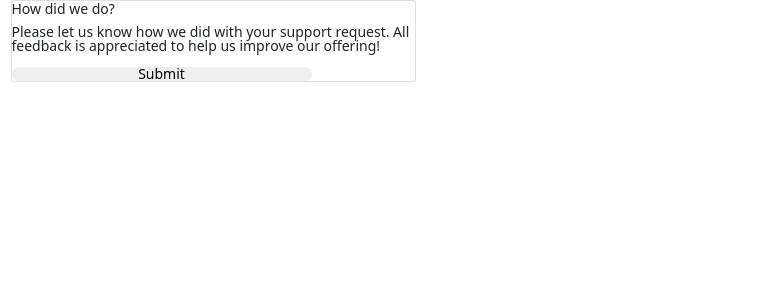
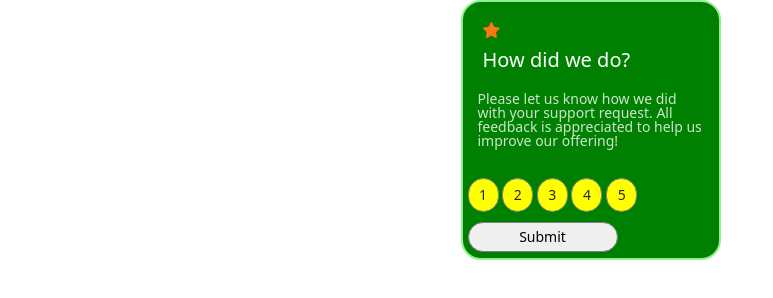
Before and after one commit to K4speeer/Exercises, a plain HTML site: page Interactive Rating Component/index.html in a window 1280 px wide. Shown: the whole page, without its empty margins (0-773 px from the left). Drawn offline with nearby package versions, Linux system fonts and the light colour scheme.

Commit message:
Iploading progress

```diff
--- a/Interactive Rating Component/index.html
+++ b/Interactive Rating Component/index.html
@@ -6,30 +6,32 @@
   <meta name="viewport" content="width=device-width, initial-scale=1.0">
 
 
-<link href="https://cdn.jsdelivr.net/npm/bootstrap@5.0.2/dist/css/bootstrap.min.css" rel="stylesheet" integrity="sha384-EVSTQN3/azprG1Anm3QDgpJLIm9Nao0Yz1ztcQTwFspd3yD65VohhpuuCOmLASjC" crossorigin="anonymous">
+<link rel="stylesheet" href="./styles/bootstrap.css">
 
 <link rel="stylesheet" href="./styles/styles.css">
 
   <title>Interactive Rating Component</title>
 </head>
 <body>
-  <div class="container-fluid">
-    <div class="row">
-      <div class="col-xl-4 col-s-12 center">
-        <div class="card">
-          <img src="" alt="" id="cardImg">
-          <h2 class="cardTitle">
-            How did we do?
-          </h2>
-          <p class="cardText">
+  <div class="container">
+    <div class="row justify-content-center">
+      <div class="col-lg-4">
+        <div id="card">
+          <img src="./img/icon-star.svg" alt="star" id="star">
+          <h1 id="cardTitle">How did we do?</h1>
+          <p id="cardInfo">
             Please let us know how we did with your support request. All feedback is appreciated
             to help us improve our offering!
           </p>
-
-
+          <div class="btns">
+            <button class="btn btn-1" id="1">1</button>
+            <button class="btn btn-2" id="2">2</button>
+            <button class="btn btn-3" id="3">3</button>
+            <button class="btn btn-4" id="4">4</button>
+            <button class="btn btn-5" id="5">5</button>
+          </div>
           <button id="submit">Submit</button>
         </div>
-      </div>
       </div>
     </div>
   </div>
@@ -38,12 +40,9 @@
 
 
 
+  <script src="./scripts/jquery-2.1.4.min.js"></script>
 
-
-
-  <script src="https://cdn.jsdelivr.net/npm/@popperjs/core@2.9.2/dist/umd/popper.min.js" integrity="sha384-IQsoLXl5PILFhosVNubq5LC7Qb9DXgDA9i+tQ8Zj3iwWAwPtgFTxbJ8NT4GN1R8p" crossorigin="anonymous"></script>
-
-  <script src="https://cdn.jsdelivr.net/npm/bootstrap@5.0.2/dist/js/bootstrap.min.js" integrity="sha384-cVKIPhGWiC2Al4u+LWgxfKTRIcfu0JTxR+EQDz/bgldoEyl4H0zUF0QKbrJ0EcQF" crossorigin="anonymous"></script>
+  <script src="./scripts/bootstrap.js"></script>
 
   <script src="./scripts/index.js"></script>
 </body>
--- a/Interactive Rating Component/scripts/index.js
+++ b/Interactive Rating Component/scripts/index.js
@@ -0,0 +1,10 @@
+$("btn").click(function(){
+  console.log(this.getAttribute("id"));
+})
+
+// var submitted = false;
+
+// $("submit").click(function(){
+//   submitted = true;
+//   console.log(submitted);
+// })
--- a/Interactive Rating Component/styles/styles.css
+++ b/Interactive Rating Component/styles/styles.css
@@ -56,12 +56,65 @@ h1,h2,h3,h4,h5,h6{
 
 /* null(ing) styles in the project */
 
+#card{
+  padding: 10px 5px 5px 5px;
+  width: 260px;
+  height: 260px;
+  border: 2px solid lightgreen;
+  background-color: green;
+  border-radius: 20px;
+  box-shadow: 2px;
+}
+
+#star{
+  margin: 10px 0 0 15px;
+}
+#cardTitle{
+  margin-left: 15px;
+  margin-top: 10px;
+  font-size: 20px;
+  color: white;
+  margin-bottom: 20px;
+}
+
+#cardInfo{
+  margin-left: 10px;
+  color: white;
+  opacity: 0.8;
+  font-weight: 300;
+  margin-right: 10px;
+}
+.btn{
+  margin: auto;
+  border: 1px solid gray;
+  border-radius: 20px;
+  background-color: yellow;
+}
+.btn:hover{
+  background-color: yellowgreen;
+  border-color: yellowgreen;
+}
+
+.btn:focus{
+  background-color: aqua;
+  border-color: aqua;
+}
+
+
+.btns{
+  margin: 0 auto;
+  margin-top: 30px;
+  margin-bottom: 10px;
+}
+
 #submit{
-  width: 300px;
+  margin:0px auto;
+  border: 1px solid gray;
   border-radius: 15px;
-  position: center;
-  ;
+  width: 150px;
+  height: 30px;
 }
-.container-fluid{
-  vertical-align: center;
+#submit:hover{
+  background-color: orange;
+  border-color: lightsalmon;
 }
```
